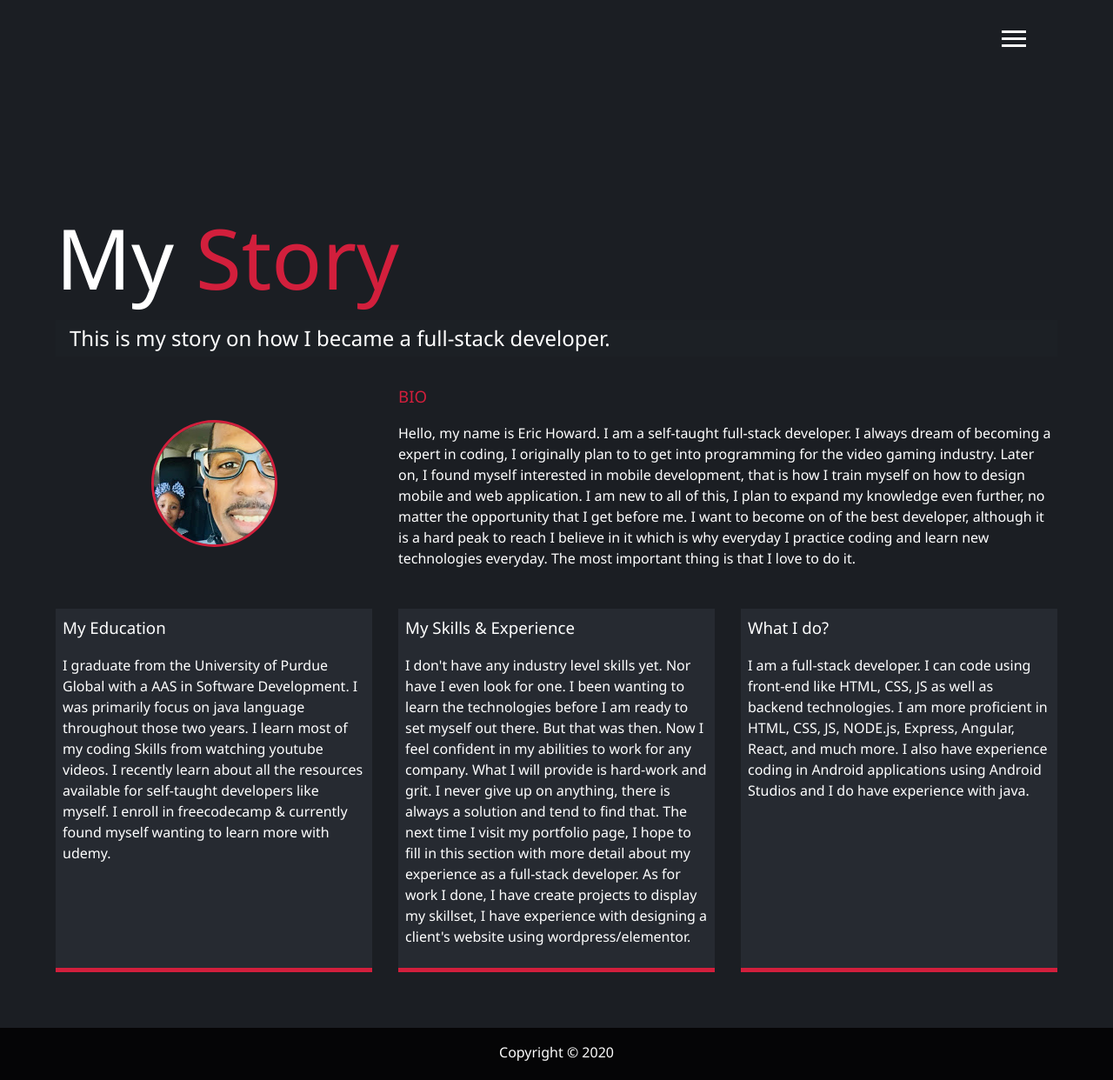
After one commit to EricHoward27/my_portfolio, a PHP site: page /dist/mystory.html in a window 1280 px wide. The commit adds this page. Shown: the whole page at 87% size. Run offline with PHP 8.4, Linux system fonts and the light colour scheme; some libraries are stand-ins or nearby versions.

Commit message:
text color function & my story page

```diff
--- a/dist/css/main.css
+++ b/dist/css/main.css
@@ -9,7 +9,7 @@
     width: 28px;
     height: 3px;
     margin: 0 0 5px 0;
-    background: #fff;
+    background: white;
     transition: all 0.5s ease-out; }
     .menu-btn .btn-line:hover {
       background-color: #d21f3c; }
@@ -147,7 +147,7 @@ header {
 
 main {
   padding: 4rem;
-  height: 100%; }
+  min-height: calc(100vh -60px); }
   main .icons {
     margin-top: 1rem; }
     main .icons a {
@@ -159,3 +159,75 @@ main {
     overflow: hidden; }
     main#home h1 {
       margin-top: 20vh; }
+
+.about-info {
+  display: grid;
+  grid-gap: 30px;
+  grid-template-areas: "bioimage bio bio" "section1 section2 section3";
+  grid-template-columns: repeat(3, 1fr); }
+
+.bio-img {
+  grid-area: bioimage;
+  margin: auto;
+  border-radius: 50%;
+  border: #d21f3c 3px solid; }
+
+.bio {
+  grid-area: bio; }
+
+.education {
+  grid-area: section1; }
+
+.experience {
+  grid-area: section2; }
+
+.whatido {
+  grid-area: section3; }
+
+.education,
+.experience,
+.whatido {
+  background: #262a31;
+  padding: 0.5rem;
+  border-bottom: #d21f3c 5px solid; }
+
+#main-footer {
+  text-align: center;
+  padding: 1rem;
+  background: #050506;
+  color: white;
+  height: 60px; }
+
+@media screen and (max-width: 768px) {
+  main {
+    align-items: center;
+    text-align: center; }
+    main .lg-heading {
+      line-height: 1;
+      margin-bottom: 1rem; }
+  ul.menu-nav,
+  div.menu-branding {
+    float: none;
+    width: 100%;
+    min-height: 0; }
+    ul.menu-nav.show,
+    div.menu-branding.show {
+      transform: translate3d(0, 0, 0); }
+  .menu-nav {
+    height: 60vh;
+    transform: translate3d(-100%, 0, 0);
+    font-size: 24px; }
+  .menu-branding {
+    height: 25vh;
+    transform: translate3d(100%, 0, 0); }
+    .menu-branding .portrait {
+      background: url("/dist/img/potrait.jpg");
+      width: 150px;
+      height: 150px; }
+  .about-info {
+    grid-template-areas: "bioimage" "bio" "section1" "section2" "section3";
+    grid-template-columns: 1fr; } }
+
+@media screen and (max-width: 500px) {
+  main#home h1 {
+    margin-top: 10vh; } }
--- a/dist/index.html
+++ b/dist/index.html
@@ -27,13 +27,13 @@
             <a href="/" class="nav-link">Home</a>
           </li>
           <li class="nav-item">
-            <a href="/mystory.html" class="nav-link">My Story</a>
+            <a href="mystory.html" class="nav-link">My Story</a>
           </li>
           <li class="nav-item">
-            <a href="/myproject.html" class="nav-link">My Projects</a>
+            <a href="myproject.html" class="nav-link">My Projects</a>
           </li>
           <li class="nav-item">
-            <a href="/contactme.html" class="nav-link">Contact Me</a>
+            <a href="contactme.html" class="nav-link">Contact Me</a>
           </li>
         </ul>
       </nav>
--- /dev/null
+++ b/dist/mystory.html
@@ -0,0 +1,110 @@
+<!DOCTYPE html>
+<html lang="en">
+  <head>
+    <meta charset="UTF-8" />
+    <meta name="viewport" content="width=device-width, initial-scale=1.0" />
+    <meta http-equiv="X-UA-Compatible" content="ie=edge" />
+    <script
+      src="https://kit.fontawesome.com/163113cfff.js"
+      crossorigin="anonymous"
+    ></script>
+    <link rel="stylesheet" href="css/main.css" />
+    <title>My Story</title>
+  </head>
+
+  <body>
+    <header>
+      <div class="menu-btn">
+        <div class="btn-line"></div>
+        <div class="btn-line"></div>
+        <div class="btn-line"></div>
+      </div>
+      <nav class="menu">
+        <div class="menu-branding">
+          <div class="portrait"></div>
+        </div>
+        <ul class="menu-nav">
+          <li class="nav-item ">
+            <a href="/" class="nav-link">Home</a>
+          </li>
+          <li class="nav-item">
+            <a href="mystory.html current" class="nav-link">My Story</a>
+          </li>
+          <li class="nav-item">
+            <a href="myproject.html" class="nav-link">My Projects</a>
+          </li>
+          <li class="nav-item">
+            <a href="contactme.html" class="nav-link">Contact Me</a>
+          </li>
+        </ul>
+      </nav>
+    </header>
+    <main id="home">
+      <h1 class="lg-heading">My <span class="text-secondary">Story</span></h1>
+      <h2 class="sm-heading">
+        This is my story on how I became a full-stack developer.
+      </h2>
+      <div class="about-info">
+        <img src="/dist/img/potrait.jpg" alt="Eric Howard" class="bio-img" />
+
+        <div class="bio">
+          <h3 class="text-secondary">BIO</h3>
+          <p>
+            Hello, my name is Eric Howard. I am a self-taught full-stack
+            developer. I always dream of becoming a expert in coding, I
+            originally plan to to get into programming for the video gaming
+            industry. Later on, I found myself interested in mobile development,
+            that is how I train myself on how to design mobile and web
+            application. I am new to all of this, I plan to expand my knowledge
+            even further, no matter the opportunity that I get before me. I want
+            to become on of the best developer, although it is a hard peak to
+            reach I believe in it which is why everyday I practice coding and
+            learn new technologies everyday. The most important thing is that I
+            love to do it.
+          </p>
+        </div>
+        <div class="education">
+          <h3>My Education</h3>
+          <p>
+            I graduate from the University of Purdue Global with a AAS in
+            Software Development. I was primarily focus on java language
+            throughout those two years. I learn most of my coding Skills from
+            watching youtube videos. I recently learn about all the resources
+            available for self-taught developers like myself. I enroll in
+            freecodecamp & currently found myself wanting to learn more with
+            udemy.
+          </p>
+        </div>
+        <div class="experience">
+          <h3>My Skills & Experience</h3>
+          <p>
+            I don't have any industry level skills yet. Nor have I even look for
+            one. I been wanting to learn the technologies before I am ready to
+            set myself out there. But that was then. Now I feel confident in my
+            abilities to work for any company. What I will provide is hard-work
+            and grit. I never give up on anything, there is always a solution
+            and tend to find that. The next time I visit my portfolio page, I
+            hope to fill in this section with more detail about my experience as
+            a full-stack developer. As for work I done, I have create projects
+            to display my skillset, I have experience with designing a client's
+            website using wordpress/elementor.
+          </p>
+        </div>
+        <div class="whatido">
+          <h3>What I do?</h3>
+          <p>
+            I am a full-stack developer. I can code using front-end like HTML,
+            CSS, JS as well as backend technologies. I am more proficient in
+            HTML, CSS, JS, NODE.js, Express, Angular, React, and much more. I
+            also have experience coding in Android applications using Android
+            Studios and I do have experience with java.
+          </p>
+        </div>
+      </div>
+    </main>
+    <footer id="main-footer">
+      Copyright &copy; 2020
+    </footer>
+    <script src="/dist/js/main.js"></script>
+  </body>
+</html>
--- a/scss/_config.scss
+++ b/scss/_config.scss
@@ -29,3 +29,33 @@ $background-opacity: 0.9;
     }
   }
 }
+//set text color
+@function set-text-color($color) {
+  @if (lightness($color) > 40) {
+    @return black;
+  } @else {
+    @return white;
+  }
+}
+
+//media query mixins
+@mixin mediaSm {
+  @media screen and (max-width: 500px) {
+    @content;
+  }
+}
+@mixin mediaMd {
+  @media screen and (max-width: 768px) {
+    @content;
+  }
+}
+@mixin mediaLg {
+  @media screen and (min-width: 769px) and (max-width: 1170px) {
+    @content;
+  }
+}
+@mixin mediaXl {
+  @media screen and (min-width: 1171px) {
+    @content;
+  }
+}
--- a/scss/_menu.scss
+++ b/scss/_menu.scss
@@ -11,7 +11,7 @@
     width: 28px;
     height: 3px;
     margin: 0 0 5px 0;
-    background: #fff;
+    background: set-text-color($primary-color);
     @include easeOut;
 
     &:hover {
@@ -117,7 +117,7 @@
     text-transform: uppercase;
     padding: 1rem 0;
     font-weight: 300;
-    color: white;
+    color: set-text-color($primary-color);
     text-decoration: none;
     @include easeOut;
 
@@ -132,25 +132,3 @@
     transition-delay: $x * 0.1s;
   }
 }
-
-//media query mixins
-@mixin mediaSm {
-  @media screen and (max-width: 500px) {
-    @content;
-  }
-}
-@mixin mediaMd {
-  @media screen and (max-width: 768px) {
-    @content;
-  }
-}
-@mixin mediaLg {
-  @media screen and (min-width: 769px) and (max-width: 1170px) {
-    @content;
-  }
-}
-@mixin mediaXl {
-  @media screen and (min-width: 1171px) {
-    @content;
-  }
-}
--- a/scss/_mobile.scss
+++ b/scss/_mobile.scss
@@ -27,7 +27,7 @@
     }
   }
   .menu-nav {
-    height: 75vh;
+    height: 60vh;
     transform: translate3d(-100%, 0, 0);
     font-size: 24px;
   }
@@ -36,10 +36,14 @@
     transform: translate3d(100%, 0, 0);
 
     .portrait {
-      background: url(/dist/img/potrait.jpg);
+      background: url("/dist/img/potrait.jpg");
       width: 150px;
       height: 150px;
     }
+  }
+  .about-info {
+    grid-template-areas: "bioimage" "bio" "section1" "section2" "section3";
+    grid-template-columns: 1fr;
   }
 }
 //smartphones
--- a/scss/main.scss
+++ b/scss/main.scss
@@ -1,6 +1,6 @@
 @import "_config";
 @import "_menu";
-@import "_mobile";
+
 * {
   box-sizing: border-box;
 }
@@ -8,7 +8,7 @@
 body {
   @include background();
   background: $primary-color;
-  color: white;
+  color: set-text-color($primary-color);
   height: 100%;
   margin: 0;
   font-family: "Segoe UI", Tahoma, Geneva, Verdana, sans-serif;
@@ -50,7 +50,8 @@ header {
 
 main {
   padding: 4rem;
-  height: 100%;
+  //height 100%
+  min-height: calc(100vh -60px);
 
   .icons {
     margin-top: 1rem;
@@ -72,3 +73,44 @@ main {
     }
   }
 }
+
+.about-info {
+  display: grid;
+  grid-gap: 30px;
+  grid-template-areas: "bioimage bio bio" "section1 section2 section3";
+  grid-template-columns: repeat(3, 1fr);
+}
+.bio-img {
+  grid-area: bioimage;
+  margin: auto;
+  border-radius: 50%;
+  border: $secondary-color 3px solid;
+}
+.bio {
+  grid-area: bio;
+}
+.education {
+  grid-area: section1;
+}
+.experience {
+  grid-area: section2;
+}
+.whatido {
+  grid-area: section3;
+}
+.education,
+.experience,
+.whatido {
+  background: lighten($primary-color, 5);
+  padding: 0.5rem;
+  border-bottom: $secondary-color 5px solid;
+}
+
+#main-footer {
+  text-align: center;
+  padding: 1rem;
+  background: darken($primary-color, 10);
+  color: set-text-color($primary-color);
+  height: 60px;
+}
+@import "_mobile";
```
Also changed, not shown: dist/contactme.html (added), dist/myproject.html (added).
